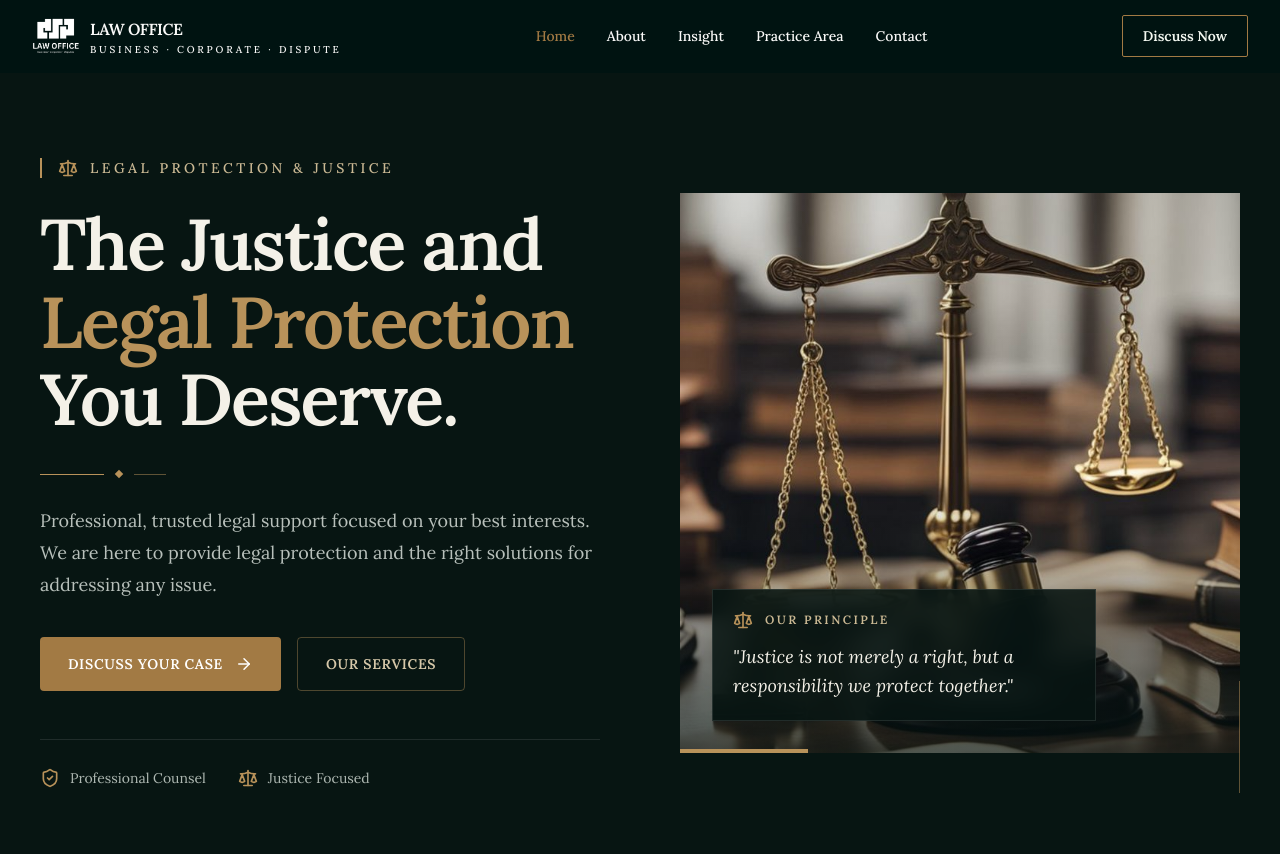
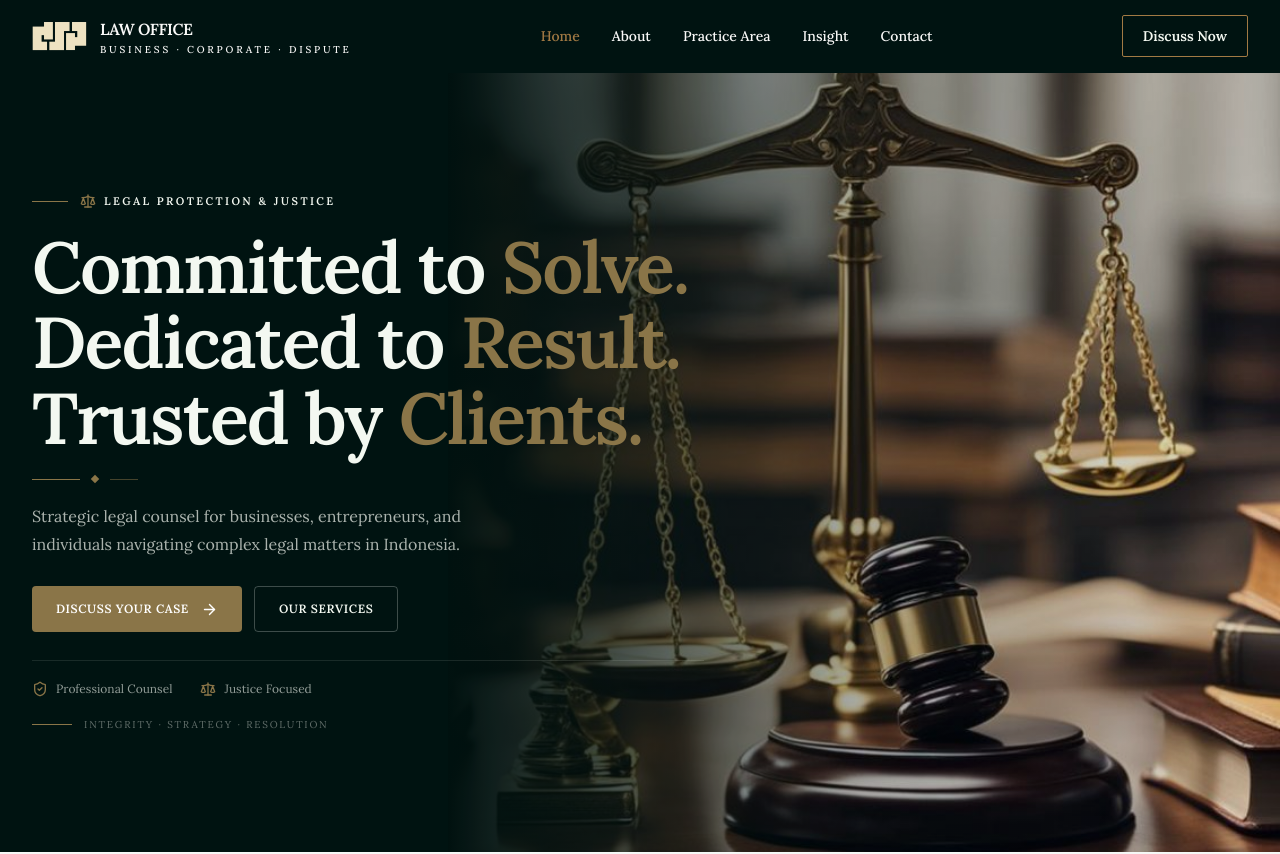
Before and after one commit to imcj23/advocate_website, a React (Vite) app: page / in a window 1280 px wide. Shown: the top 854 px of the page. Built offline with nearby package versions, Linux system fonts and the light colour scheme; a web font is replaced by a local one.

Commit message:
update navbar & hero

```diff
--- a/src/Components/Hero.jsx
+++ b/src/Components/Hero.jsx
@@ -1,130 +1,98 @@
 import { useNavigate } from "react-router";
 import { ArrowRight, Scale, ShieldCheck } from "lucide-react";
 import Lawpict from "../assets/law2.jpg";
-// import { scrollToSection } from "../utils/scrollTo";
 
 export default function Hero() {
   const navigate = useNavigate();
+
   return (
-    <section
-      id="hero"
-      className="relative min-h-screen overflow-hidden bg-[#071512] text-[#F4F1E8]"
-    >
-      {/* <div className="pointer-events-none absolute inset-0">
-        <div className="absolute -left-40 top-20 h-96 w-96 rounded-full bg-[#A27A44]/10 blur-[120px]" />
-        <div className="absolute -right-40 bottom-0 h-96 w-96 rounded-full bg-[#A27A44]/10 blur-[120px]" />
-        <div className="absolute inset-0 bg-[linear-gradient(to_right,#ffffff05_1px,transparent_1px),linear-gradient(to_bottom,#ffffff05_1px,transparent_1px)] bg-size-[70px_70px]" />
-      </div> */}
+    <section className="relative overflow-hidden bg-[#001311]">
+      <div className="absolute inset-y-0 right-0 w-full lg:w-[65%]">
+        <img
+          src={Lawpict}
+          alt="Our Firm"
+          className="h-full w-full object-cover"
+          // loading="eager"
+        />
+        <div className="absolute inset-0 bg-linear-to-r from-[#001311] via-[#001311]/25 to-transparent" />
+          <div className="absolute inset-0 bg-black/10" />
+      </div>
 
-      <div className="relative mx-auto flex min-h-screen max-w-7xl items-center px-6 py-20 sm:px-8 lg:px-10">
-        <div className="grid w-full items-center gap-14 lg:grid-cols-2 lg:gap-20">
-          <div className="order-2 lg:order-1">
-            <div className="mb-7 inline-flex items-center gap-3 border-l-2 border-[#B8925A] pl-4">
-              <Scale className="h-5 w-5 text-[#B8925A]" />
-              <span className="text-sm font-medium uppercase tracking-[0.25em] text-[#CBB994]">
+      <div className="relative z-10 mx-auto max-w-7xl px-6 py-14 sm:px-8 lg:px-8 lg:py-30">
+        <div className="max-w-2xl">
+          <div className="mb-5 flex items-center gap-3">
+            <span className="h-px w-9 bg-[#8a7548]" />
+            <div className="flex items-center gap-2">
+              <Scale className="h-4 w-4 text-[#8a7548]" />
+              <span className="text-[11px] font-semibold uppercase tracking-[0.22em] text-[#F3F8F1]">
                 Legal Protection & Justice
               </span>
             </div>
-
-            <h1 className="max-w-3xl font-serif text-5xl font-semibold leading-[1.08] tracking-tight text-[#F4F1E8] sm:text-6xl lg:text-7xl">
-              The Justice and
-              <span className="block text-[#B8925A]">Legal Protection</span>
-              You Deserve.
+          </div>
+          <h1 className="font-lora text-4xl font-semibold leading-[1.05] tracking-tight text-[#F3F8F1] sm:text-5xl lg:text-[4.5rem]">
+            Committed to <span className="text-[#8a7548]">Solve.</span>
+            <br />
+            Dedicated to <span className="text-[#8a7548]">Result.</span>
+            <br />
+            Trusted by <span className="text-[#8a7548]">Clients.</span>
           </h1>
-
-            {/* Gold divider */}
-            <div className="mt-8 flex items-center gap-3">
-              <div className="h-px w-16 bg-[#B8925A]" />
-              <div className="h-1.5 w-1.5 rotate-45 bg-[#B8925A]" />
-              <div className="h-px w-8 bg-[#B8925A]/50" />
+          <div className="mt-5 flex items-center gap-3">
+            <span className="h-px w-12 bg-[#8a7548]" />
+            <span className="h-1.5 w-1.5 rotate-45 bg-[#8a7548]" />
+            <span className="h-px w-7 bg-[#8a7548]/50" />
           </div>
-
-            {/* Description */}
-            <p className="mt-7 max-w-xl text-base leading-8 text-[#B8C0BB] sm:text-lg">
-              Professional, trusted legal support focused on your best
-              interests. We are here to provide legal protection and the right
-              solutions for addressing any issue.
+          <p className="mt-5 max-w-lg text-sm leading-7 text-[#F3F8F1]/70 sm:text-base">
+            Strategic legal counsel for businesses, entrepreneurs, and
+            individuals navigating complex legal matters in Indonesia.
           </p>
-
-            {/* Buttons */}
-            <div className="mt-9 flex flex-col gap-4 sm:flex-row">
+          <div className="mt-7 flex flex-col gap-3 sm:flex-row">
             <button
               onClick={() => navigate("/contact")}
-                className="group inline-flex items-center justify-center gap-3 rounded-sm bg-[#A27A44] px-7 py-4 text-sm font-semibold uppercase tracking-wider text-white transition-all duration-300 hover:bg-[#B8925A] hover:shadow-[0_10px_30px_rgba(162,122,68,0.25)]"
+              className="group inline-flex items-center justify-center gap-3 rounded-sm bg-[#8a7548] px-6 py-3.5 text-xs font-semibold uppercase tracking-wider text-white transition-all duration-300 hover:bg-[#A27A44] hover:shadow-[0_10px_30px_rgba(138,117,72,0.25)]"
             >
               Discuss Your Case
               <ArrowRight
-                  size={18}
+                size={17}
                 className="transition-transform duration-300 group-hover:translate-x-1"
               />
             </button>
-
             <button
               onClick={() => navigate("/practice")}
-                className="inline-flex items-center justify-center gap-3 rounded-sm border border-[#B8925A]/40 px-7 py-4 text-sm font-semibold uppercase tracking-wider text-[#D6C8A9] transition-all duration-300 hover:border-[#B8925A] hover:bg-[#B8925A]/10"
+              className="inline-flex items-center justify-center gap-3 rounded-sm border border-[#F3F8F1]/25 px-6 py-3.5 text-xs font-semibold uppercase tracking-wider text-[#F3F8F1] transition-all duration-300 hover:border-[#8a7548] hover:bg-[#8a7548]/10"
             >
               Our Services
             </button>
           </div>
-
-            {/* Trust indicators */}
-            <div className="mt-12 flex flex-wrap gap-x-8 gap-y-4 border-t border-white/10 pt-7">
-              <div className="flex items-center gap-2.5">
-                <ShieldCheck className="h-5 w-5 text-[#B8925A]" />
-                <span className="text-sm text-[#AEB8B2]">
+          <div className="mt-7 flex flex-wrap items-center gap-x-7 gap-y-3 border-t border-[#F3F8F1]/10 pt-5">
+            <div className="flex items-center gap-2">
+              <ShieldCheck className="h-4 w-4 text-[#8a7548]" />
+              <span className="text-xs text-[#F3F8F1]/60">
                 Professional Counsel
               </span>
             </div>
-
-              <div className="flex items-center gap-2.5">
-                <Scale className="h-5 w-5 text-[#B8925A]" />
-                <span className="text-sm text-[#AEB8B2]">Justice Focused</span>
+            <div className="flex items-center gap-2">
+              <Scale className="h-4 w-4 text-[#8a7548]" />
+              <span className="text-xs text-[#F3F8F1]/60">Justice Focused</span>
+            </div>
+          </div>
+          <div className="mt-5 flex items-center gap-3">
+            <span className="h-px w-10 bg-[#8a7548]" />
+            <span className="text-[10px] uppercase tracking-[0.18em] text-[#F3F8F1]/40">
+              Integrity · Strategy · Resolution
+            </span>
           </div>
         </div>
       </div>
 
-          {/* RIGHT IMAGE */}
-          <div className="relative order-1 flex justify-center lg:order-2">
-            {/* Decorative frame */}
-            {/* <div className="absolute -right-3 -top-3 h-full w-full max-w-xl border border-[#B8925A]/30 sm:-right-5 sm:-top-5" /> */}
-
-            <div className="relative w-full max-w-xl overflow-hidden">
-              {/* Image */}
+      {/* <div className="relative block h-56 lg:hidden">
         <img
           src={Lawpict}
-                alt="Legal consultation"
-                className="h-120 w-full object-cover object-center grayscale-15 transition duration-700 hover:scale-[1.02] sm:h-140"
-                loading="eager"
+          alt="Our Firm"
+          className="h-full w-full object-cover object-center"
         />
 
-              {/* Image overlay */}
-              <div className="absolute inset-0 bg-linear-to-t from-[#071512]/70 via-transparent to-[#071512]/10" />
-
-              {/* Gold accent */}
-              <div className="absolute bottom-0 left-0 h-1 w-32 bg-[#B8925A]" />
-
-              {/* Quote card */}
-              <div className="absolute bottom-7 left-7 right-7 border border-white/10 bg-[#071512]/85 p-5 backdrop-blur-md sm:bottom-8 sm:left-8 sm:right-auto sm:max-w-sm">
-                <div className="mb-3 flex items-center gap-3">
-                  <Scale className="h-5 w-5 text-[#B8925A]" />
-
-                  <span className="text-xs font-semibold uppercase tracking-[0.2em] text-[#CBB994]">
-                    Our Principle
-                  </span>
-                </div>
-
-                <p className="font-serif text-lg italic leading-relaxed text-[#F4F1E8]">
-                  "Justice is not merely a right, but a responsibility we
-                  protect together."
-                </p>
-              </div>
-            </div>
-
-            {/* Decorative vertical line ????*/}
-            <div className="absolute -bottom-10 right-0 hidden h-28 w-px bg-[#B8925A]/50 lg:block" />
-          </div>
-        </div>
-      </div>
+        <div className="absolute inset-0 bg-linear-to-t from-[#001311] via-[#001311]/20 to-transparent" />
+      </div> */}
     </section>
   );
 }
--- a/src/Components/Navbar.jsx
+++ b/src/Components/Navbar.jsx
@@ -1,13 +1,13 @@
 import { useState, useEffect } from "react";
 import { Menu, X } from "lucide-react";
 import { useNavigate, useLocation } from "react-router";
-import Logo from "../assets/logo (1).png";
+import Logo from "../assets/logo.png";
 
 const navItems = [
   { path: "/", label: "Home" },
   { path: "/about", label: "About" },
+  { path: "/practice", label: "Practice Area" },
   { path: "/insight", label: "Insight" },
-  { path: "/practice", label: "Practice Area" },
   { path: "/contact", label: "Contact" },
 ];
 
@@ -19,8 +19,10 @@ export default function FranchiseNavbar() {
 
   useEffect(() => {
     const onScroll = () => setScrolled(window.scrollY > 12);
+
     onScroll();
     window.addEventListener("scroll", onScroll);
+
     return () => {
       window.removeEventListener("scroll", onScroll);
     };
@@ -28,6 +30,7 @@ export default function FranchiseNavbar() {
 
   useEffect(() => {
     document.body.style.overflow = isOpen ? "hidden" : "unset";
+
     return () => {
       document.body.style.overflow = "unset";
     };
@@ -37,7 +40,6 @@ export default function FranchiseNavbar() {
     setIsOpen(false);
     navigate(path);
 
-    // Kembali ke bagian paling atas halaman
     window.scrollTo({
       top: 0,
       behavior: "smooth",
@@ -49,7 +51,12 @@ export default function FranchiseNavbar() {
 
   const handleWhatsAppClick = () => {
     const encodedMessage = encodeURIComponent(message);
-    const whatsappUrl = `https://wa.me/${whatsappNumber.replace(/\D/g, "")}?text=${encodedMessage}`;
+
+    const whatsappUrl = `https://wa.me/${whatsappNumber.replace(
+      /\D/g,
+      "",
+    )}?text=${encodedMessage}`;
+
     window.open(whatsappUrl, "_blank");
   };
 
@@ -63,29 +70,34 @@ export default function FranchiseNavbar() {
     >
       <div className="mx-auto max-w-7xl px-6 sm:px-6 lg:px-8">
         <div className="flex h-16 items-center justify-between sm:h-18">
+          {/* LOGO + BRAND */}
           <button
             onClick={() => go("/")}
-            className="flex items-center gap-2.5"
+            className="flex items-center gap-3"
             aria-label="Advocate & Legal Consultants"
           >
             <img
               src={Logo}
               alt="Advocate & Legal Consultants"
-              className="h-10 w-10 object-contain sm:h-12 sm:w-12"
+              className="h-12 w-12 object-contain sm:h-14 sm:w-14"
             />
+
             <span className="flex flex-col text-left leading-none">
-              <span className="text-[15px] uppercase font-semibold tracking-tight text-stone-50 sm:text-base">
+              <span className="text-[15px] font-semibold uppercase tracking-tight text-stone-50 sm:text-base">
                 Law Office
               </span>
+
               <span className="mt-1 text-[10px] font-medium uppercase tracking-[0.28em] text-stone-50">
                 Business · Corporate · Dispute
               </span>
             </span>
           </button>
 
+          {/* DESKTOP NAVIGATION */}
           <nav className="hidden items-center gap-1 lg:flex">
             {navItems.map((item) => {
               const isActive = location.pathname === item.path;
+
               return (
                 <button
                   key={item.path}
@@ -102,6 +114,7 @@ export default function FranchiseNavbar() {
             })}
           </nav>
 
+          {/* RIGHT ACTION */}
           <div className="flex items-center gap-2">
             <button
               onClick={handleWhatsAppClick}
@@ -110,6 +123,7 @@ export default function FranchiseNavbar() {
               Discuss Now
             </button>
 
+            {/* MOBILE MENU */}
             <button
               onClick={() => setIsOpen((v) => !v)}
               className="inline-flex h-10 w-10 items-center justify-center rounded-lg text-white transition-colors hover:bg-white/5 hover:text-stone-50 lg:hidden"
@@ -121,6 +135,7 @@ export default function FranchiseNavbar() {
         </div>
       </div>
 
+      {/* MOBILE MENU */}
       <div
         className={`fixed inset-0 top-16 z-40 transition-all duration-300 lg:hidden ${
           isOpen ? "visible opacity-100" : "invisible opacity-0"
@@ -130,6 +145,7 @@ export default function FranchiseNavbar() {
           className="absolute inset-0 bg-[#001311]/70 backdrop-blur-sm"
           onClick={() => setIsOpen(false)}
         />
+
         <div
           className={`absolute inset-x-0 top-0 origin-top border-b border-white/10 bg-[#001311] px-6 pb-6 pt-2 shadow-2xl transition-transform duration-300 ${
             isOpen ? "translate-y-0" : "-translate-y-4"
@@ -138,6 +154,7 @@ export default function FranchiseNavbar() {
           <nav className="flex flex-col">
             {navItems.map((item) => {
               const isActive = location.pathname === item.path;
+
               return (
                 <button
                   key={item.path}
@@ -153,6 +170,7 @@ export default function FranchiseNavbar() {
               );
             })}
           </nav>
+
           <button
             onClick={handleWhatsAppClick}
             className="mt-5 flex w-full items-center justify-center gap-2 rounded-xs border border-[#A27A44] bg-transparent py-3.5 text-sm font-semibold text-[#F3F8F1] transition-colors hover:bg-[#A27A44] hover:text-[#001311]"
--- a/src/Page/public/About.jsx
+++ b/src/Page/public/About.jsx
@@ -468,7 +468,7 @@ export default function About() {
                 </p>
 
                 <a
-                  href="https://www.google.com/maps/search/?api=1&query=Gedung+Ratu+Prabu+1+Jl+Letjen+TB+Simatupang+Kav+20+Cilandak+Jakarta+Selatan+12560"
+                  href="https://maps.app.goo.gl/Y5UZzxhX6oRaWB3X8?g_st=iw"
                   target="_blank"
                   rel="noopener noreferrer"
                   className="group mx-auto mt-5 flex w-fit items-center gap-2 text-[11px] font-semibold uppercase tracking-[0.16em] text-[#8a7548] transition-colors duration-300 hover:text-[#001311]"
@@ -509,7 +509,7 @@ export default function About() {
                 </p>
 
                 <a
-                  href="https://www.google.com/maps/search/?api=1&query=Business+Center+Adhya+Building+Jl+Jendral+Sudirman+Bukit+Indah+Sukajadi+Batam+29462"
+                  href="https://maps.app.goo.gl/674cj2jmF6x79q8c8?g_st=iw"
                   target="_blank"
                   rel="noopener noreferrer"
                   className="group mx-auto mt-5 flex w-fit items-center gap-2 text-[11px] font-semibold uppercase tracking-[0.16em] text-[#8a7548] transition-colors duration-300 hover:text-[#001311]"
```
Also changed, not shown: src/assets/logo.png (added). Lines whose indentation alone changed are shown as unchanged.
